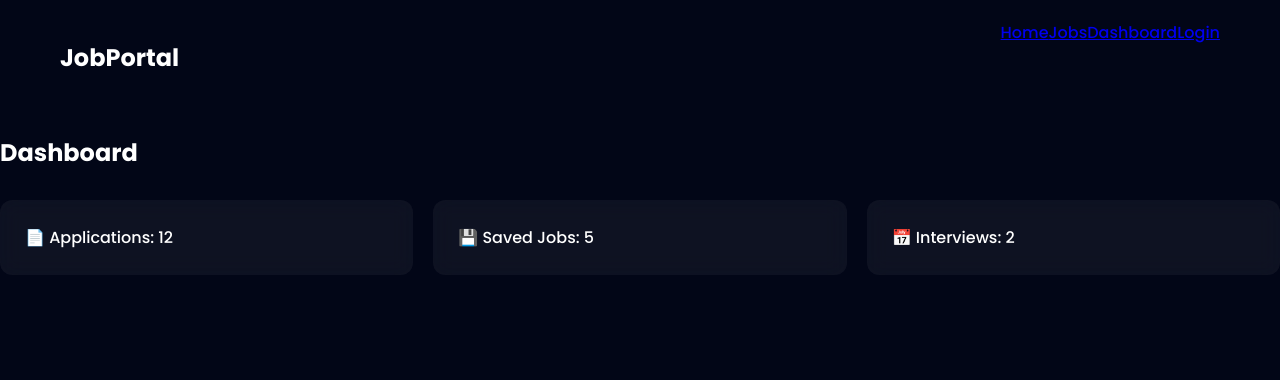
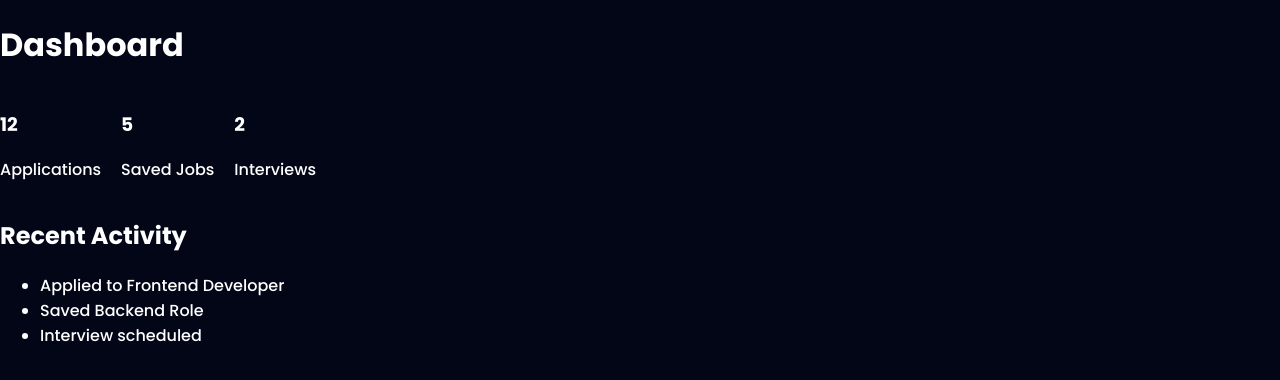
Before and after one commit to tusharbisen01/Job-Listing-Portal-app, a React (Vite) app in the folder Frontend/: page /dashboard in a window 1280 px wide. Shown: the top 380 px of the page. Built offline with nearby package versions, Linux system fonts and the light colour scheme.

Commit message:
Update Dashboard.jsx

```diff
--- a/Frontend/src/pages/Dashboard.jsx
+++ b/Frontend/src/pages/Dashboard.jsx
@@ -1,16 +1,32 @@
-import React from "react";
-import Navbar from "../components/Navbar";
-
 export default function Dashboard() {
   return (
     <div>
-      <Navbar />
-      <h2 className="title">Dashboard</h2>
+      <h1 className="page-title">Dashboard</h1>
 
-      <div className="grid">
-        <div className="card">📄 Applications: 12</div>
-        <div className="card">💾 Saved Jobs: 5</div>
-        <div className="card">📅 Interviews: 2</div>
+      <div className="stats">
+        <div className="stat-card">
+          <h3>12</h3>
+          <p>Applications</p>
+        </div>
+
+        <div className="stat-card">
+          <h3>5</h3>
+          <p>Saved Jobs</p>
+        </div>
+
+        <div className="stat-card">
+          <h3>2</h3>
+          <p>Interviews</p>
+        </div>
+      </div>
+
+      <div className="dashboard-section">
+        <h2>Recent Activity</h2>
+        <ul>
+          <li>Applied to Frontend Developer</li>
+          <li>Saved Backend Role</li>
+          <li>Interview scheduled</li>
+        </ul>
       </div>
     </div>
   );
```
